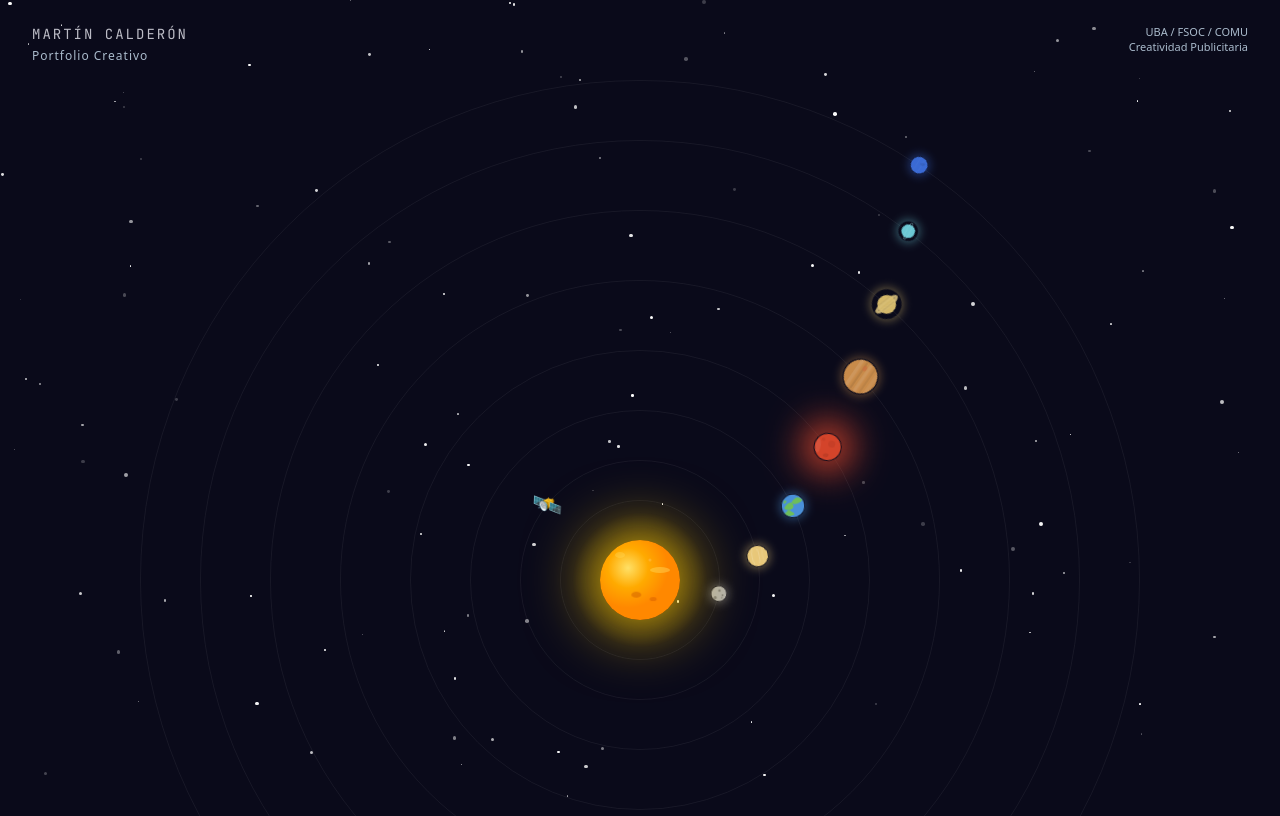
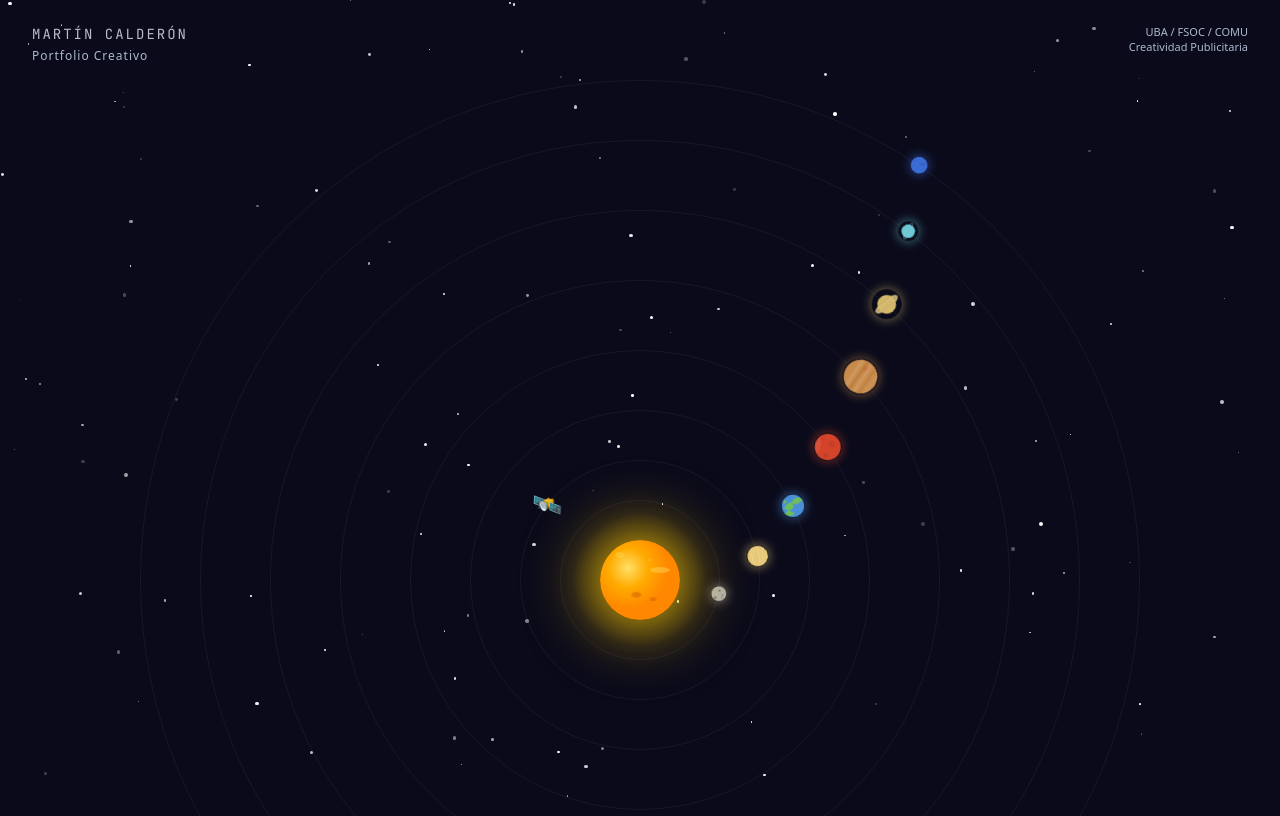
Before and after one commit to MartinDCalderonP/portfolio-solar, an Astro site: page / in a window 1280 px wide. Shown: the top 816 px of the page. Built offline with nearby package versions, Linux system fonts and the light colour scheme; Astro itself is replaced by a stand-in of ours.

Commit message:
feat: remove Mars-specific styles and variables for cleaner design

```diff
--- a/src/components/Planet/Planet.astro
+++ b/src/components/Planet/Planet.astro
@@ -25,7 +25,6 @@ const ROTATION_DURATION_MIN = 2;
 const orbitRadiusValue = orbitVar;
 const durationDefault = (index + 1) * ORBIT_DURATION_MULTIPLIER + ORBIT_DURATION_OFFSET;
 const selfDuration = Math.max(ROTATION_DURATION_MIN, ROTATION_DURATION_BASE - index);
-const isMars = id === 'mars';
 const isSun = id === 'sun';
 ---
 
@@ -57,7 +56,7 @@ const isSun = id === 'sun';
         tabindex="0"
       >
         <div
-          class={`planet-dot${isMars ? ' mars' : ''}`}
+          class="planet-dot"
           style={{
             '--planet-color': colorVar,
             '--self-duration': `${selfDuration}s`,
--- a/src/components/Planet/Planet.css
+++ b/src/components/Planet/Planet.css
@@ -53,15 +53,6 @@
         position: absolute;
       }
 
-      &.mars {
-        animation: rotate-self var(--self-duration) linear infinite, mars-pulse 2s ease-in-out infinite;
-        box-shadow: var(--glow-mars);
-
-        &:hover {
-          box-shadow: 0 0 30px 12px rgba(212, 68, 42, 0.8);
-        }
-      }
-
       &:hover {
         box-shadow: 0 0 20px 8px color-mix(in srgb, var(--planet-color) 60%, transparent);
         scale: 1.5;
@@ -98,12 +89,6 @@
   to { transform: rotate(360deg); }
 }
 
-@keyframes mars-pulse {
-  0%,
-  100% { box-shadow: 0 0 20px 5px rgba(212, 68, 42, 0.6); }
-  50% { box-shadow: 0 0 35px 12px rgba(212, 68, 42, 0.9); }
-}
-
 @keyframes counter-spin {
   to { transform: rotate(-360deg); }
 }
--- a/src/styles/global.css
+++ b/src/styles/global.css
@@ -13,7 +13,6 @@
   --color-venus: #e8c87a;
   --font-main: system-ui, -apple-system, BlinkMacSystemFont, 'Segoe UI', sans-serif;
   --font-mono: 'JetBrains Mono', 'Fira Code', monospace;
-  --glow-mars: 0 0 20px 5px rgba(212, 68, 42, 0.6);
   --glow-sun: 0 0 60px 15px rgba(255, 204, 0, 0.6);
   --orbit-jupiter: 300px;
   --orbit-mars: 230px;
```
